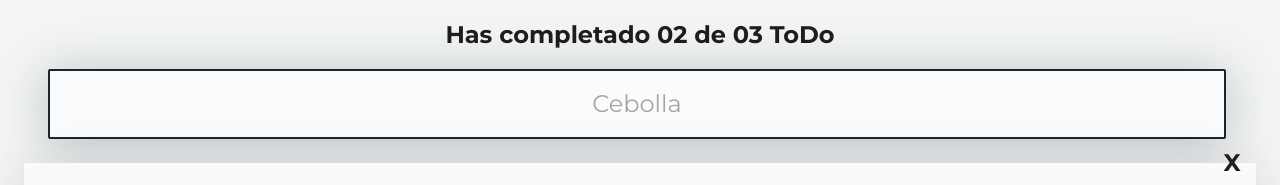
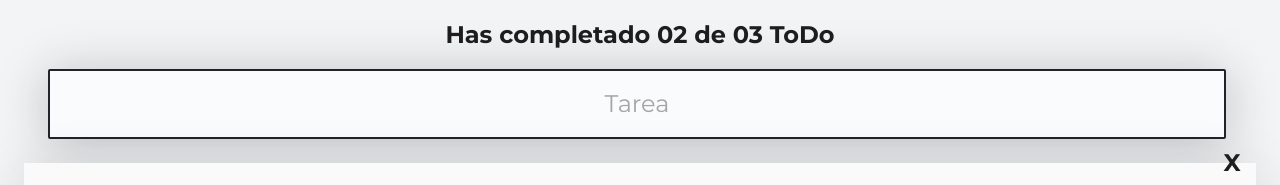
Before and after one commit to trippByter/Curso-Intro-React, a React (Create React App) app: page / in a window 1280 px wide. Shown: the top 185 px of the page. Built offline with nearby package versions, Linux system fonts and the light colour scheme.

Commit message:
Manejo del estado corregido.

```diff
--- a/src/TodoSearch.js
+++ b/src/TodoSearch.js
@@ -1,4 +1,4 @@
-import React from "react";
+import React, {useState} from "react";
 import "./TodoSearch.css";
 /*-MANEJO DE EVENTOS(INTERNOS)-
 "onSearchValueChange"
@@ -24,19 +24,21 @@ se irá modificando con "onChange={onSearchValueChange}"
 */
 function TodoSearch(){
 
-    const [searchValue, setSearchValue] = React.useState("");
+    const [searchValue, setSearchValue] = useState("");
 
     const onSearchValueChange = (event) => {
         console.log(event.target.value);
         setSearchValue(event.target.value);
-    };
+    }
+
     return[
         <input className="TodoSearch"
-        placeholder="Cebolla"
+        key={setSearchValue}
+        placeholder="Tarea"
         value={searchValue}
         onChange={onSearchValueChange}
         />,
-        <p>{searchValue}</p>
+        <p key={searchValue}>{searchValue}</p>
     ];
 };
 
```
